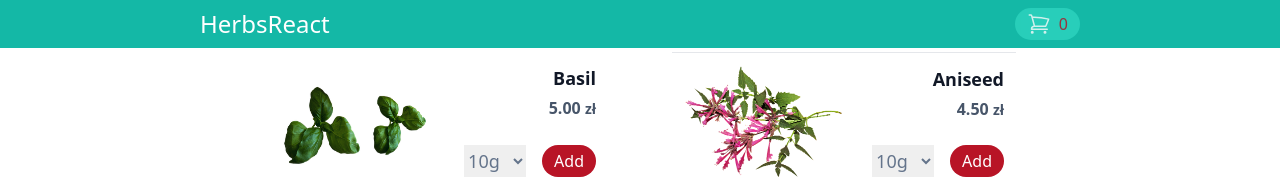
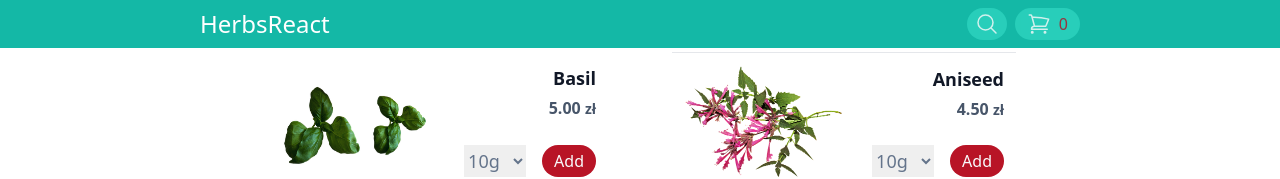
Before and after one commit to bartoszGic/HerbsReact, a React (Create React App) app: page / in a window 1280 px wide. Shown: the top 179 px of the page. Built offline with nearby package versions, Linux system fonts and the light colour scheme.

Commit message:
Adding search bar day-1

```diff
--- a/src/App.js
+++ b/src/App.js
@@ -3,21 +3,31 @@ import { useState } from "react";
 import CartProvider from "./components/store/CartProvider";
 import Header from "./components/Header/Header";
 import HerbsList from './components/Goods/HerbsList'
+import SearchInput from "./components/UI/SearchInput";
 
 function App() {
   const [cart, setCart] = useState(false)
+  const [search, setSearch] = useState(false)
 
-  const showCartHandl = () => {
+  const showCartHandler = () => {
     setCart(true)
   }
-  const hideCartHandl = () => {
+  const hideCartHandler = () => {
     setCart(false)
+  }
+  const showSearchInputHandler = () => {
+    setSearch(true)
+    console.log(search);
+  }
+  const hideSearchInputHandler = () => {
+    setSearch(false)
   }
 
   return (
     <CartProvider>
-      {cart && <Cart onHideCart={hideCartHandl} />}
-      <Header onShowCart={showCartHandl} />
+      {cart && <Cart onHideCart={hideCartHandler} />}
+      {search && <SearchInput onHideSearchInput={hideSearchInputHandler} />}
+      <Header onShowCart={showCartHandler} onShowSearchInput={showSearchInputHandler} />
       <main className="flex justify-center w-full">
         <HerbsList />
       </main>
--- a/src/components/Cart/Cart.js
+++ b/src/components/Cart/Cart.js
@@ -17,7 +17,7 @@ const Cart = (props) => {
     }
 
     const cartHerbs = (
-        <ul className='overflow-auto max-h-96 divide-y-'>
+        <ul className='overflow-auto max-h-96 divide-y'>
             {cartCtx.herbs.map((herb) => (
                 <CartHerb
                     key={herb.id}
@@ -35,18 +35,19 @@ const Cart = (props) => {
 
     return (
         <Modal onClick={props.onHideCart}>
+            <div className='text-center font-medium text-xl'>Cart</div>
             {cartHerbs}
             <div
-                className={`flex font-medium ${!hasHerbs ? 'justify-center' : 'justify-end'}`}>
+                className='flex font-medium justify-center mt-2'>
                 <div>Total: {`${total} zł`}</div>
             </div>
             <div
                 className={`flex mt-2 ${!hasHerbs ? 'justify-center' : 'justify-between'}`}>
                 <button
-                    className='bg-teal-500 text-white rounded-xl px-3 py-1 transition duration-100 hover:opacity-90 active:animate-animeBtn'
+                    className='bg-teal-500 text-gray-50 rounded-xl px-3 py-1 transition duration-100 hover:opacity-90 active:animate-animeBtn'
                     onClick={props.onHideCart}>Close</button>
                 {hasHerbs &&
-                    <button className='ml-4 bg-[#B81426] text-white rounded-xl px-3 py-1 transition duration-100 hover:opacity-90 active:animate-animeBtn'>Order</button>}
+                    <button className='ml-4 bg-[#B81426] text-gray-50 rounded-xl px-3 py-1 transition duration-100 hover:opacity-90 active:animate-animeBtn'>Order</button>}
             </div>
         </Modal>
     )
--- a/src/components/Cart/CartHerb.js
+++ b/src/components/Cart/CartHerb.js
@@ -13,8 +13,7 @@ const CartHerb = (props) => {
             </div>
 
             <div className="font-medium flex flex-col justify-between">
-                <div>{props.counter} <span className="text-xs">{`\u2715`}</span>
-                </div>
+                <div>{props.counter}</div>
                 <div className="text-sm font-medium">{`${price * props.counter} `}
                     <span className="text-sm font-normal">zł</span>
                 </div>
--- a/src/components/Goods/HerbOrderDetail.js
+++ b/src/components/Goods/HerbOrderDetail.js
@@ -24,7 +24,7 @@ const HerbOrderDetail = (props) => {
                 <option value="50">50g</option>
                 <option value="100">100g</option>
             </select>
-            <button className='bg-[#B81426] text-white rounded-2xl px-3 py-1 transition duration-100 hover:opacity-90'
+            <button className='bg-[#B81426] text-gray-50 rounded-2xl px-3 py-1 transition duration-100 hover:opacity-90'
                 onClick={addHandl}>Add</button>
         </div>
     )
--- a/src/components/Header/HeaderBtn.js
+++ b/src/components/Header/CartBtn.js
@@ -1,7 +1,7 @@
 import { useContext } from 'react'
 import CartContext from '../store/cart-context'
 
-const HeaderBtn = (props) => {
+const CartBtn = (props) => {
     const cartCtx = useContext(CartContext)
     const sumCartHerbs = cartCtx.herbs.reduce((curNum, herb) => {
         return curNum + herb.weight / herb.weight
@@ -21,4 +21,4 @@ const HeaderBtn = (props) => {
     )
 }
 
-export default HeaderBtn
+export default CartBtn
--- a/src/components/Header/Header.js
+++ b/src/components/Header/Header.js
@@ -1,11 +1,15 @@
-import HeaderBtn from './HeaderBtn'
+import CartBtn from './CartBtn'
+import SearchBtn from './SearchBtn'
 
 const Header = (props) => {
     return (
         <header className='fixed bg-teal-500 text-white w-full'>
             <section className='flex justify-between max-w-4xl mx-auto items-center p-2'>
                 <h1 className='text-2xl'>HerbsReact</h1>
-                <HeaderBtn onClick={props.onShowCart} />
+                <div className='flex'>
+                    <SearchBtn onClick={props.onShowSearchInput} />
+                    <CartBtn onClick={props.onShowCart} />
+                </div>
             </section>
         </header>
     )
--- /dev/null
+++ b/src/components/Header/SearchBtn.js
@@ -0,0 +1,14 @@
+const SearchBtn = (props) => {
+    return (
+        <button className='flex group items-center bg-teal-400 rounded-2xl mr-2 py-1 px-2 opacity-80 transition duration-200 hover:shadow-none hover:opacity-100 max-sm:focus:opacity-100'
+            onClick={props.onClick}>
+            <span className=''>
+                <svg xmlns="http://www.w3.org/2000/svg" fill="none" viewBox="0 0 24 24" strokeWidth={1.5} stroke="currentColor" className="w-6 h-6">
+                    <path strokeLinecap="round" strokeLinejoin="round" d="M21 21l-5.197-5.197m0 0A7.5 7.5 0 105.196 5.196a7.5 7.5 0 0010.607 10.607z" />
+                </svg>
+
+            </span>
+        </button>
+    )
+}
+export default SearchBtn
--- a/src/components/UI/Card.js
+++ /dev/null
@@ -1,7 +0,0 @@
-
-const Card = (props) => {
-    return (
-        <div>{props.children}</div>
-    )
-}
-export default Card
--- a/src/components/UI/Modal.js
+++ b/src/components/UI/Modal.js
@@ -10,12 +10,11 @@ const Backdrop = (props) => {
 }
 const ModalOverlay = (props) => {
     return (
-        <div className="fixed text-black bg-white top-16 p-4 left-1/2 -translate-x-1/2 rounded-xl animate-animeModal max-w-xl">
+        <div className="fixed top-16 left-[5%] w-[90%] p-4 text-black bg-white rounded-xl  animate-animeModal sm:w-[30rem] sm:left-[calc(50%-15rem)]">
             <div>{props.children}</div>
         </div>
     )
 }
-
 const portalElement = document.getElementById('overlays')
 
 const Modal = (props) => {
--- /dev/null
+++ b/src/components/UI/SearchInput.js
@@ -0,0 +1,19 @@
+import Modal from "./Modal"
+const SearchInput = (props) => {
+
+    const searchHerbHandler = (e) => {
+        e.preventDefault()
+        console.log('szukaj zioła');
+    }
+
+    return (
+        <Modal onClick={props.onHideSearchInput}>
+            <form className="flex justify-center" onSubmit={searchHerbHandler}>
+                <input className="appearance-none border py-2 px-3 text-gray-700 leading-tight rounded-xl w-4/6"
+                    type="text" id='searchingHerb' placeholder="Find product..." />
+                <button type="submit" className='ml-4 bg-[#B81426] text-gray-50 rounded-xl px-3 py-1 transition duration-100 hover:opacity-90 active:animate-animeBtn'>Search</button>
+            </form>
+        </Modal>
+    )
+}
+export default SearchInput
```
